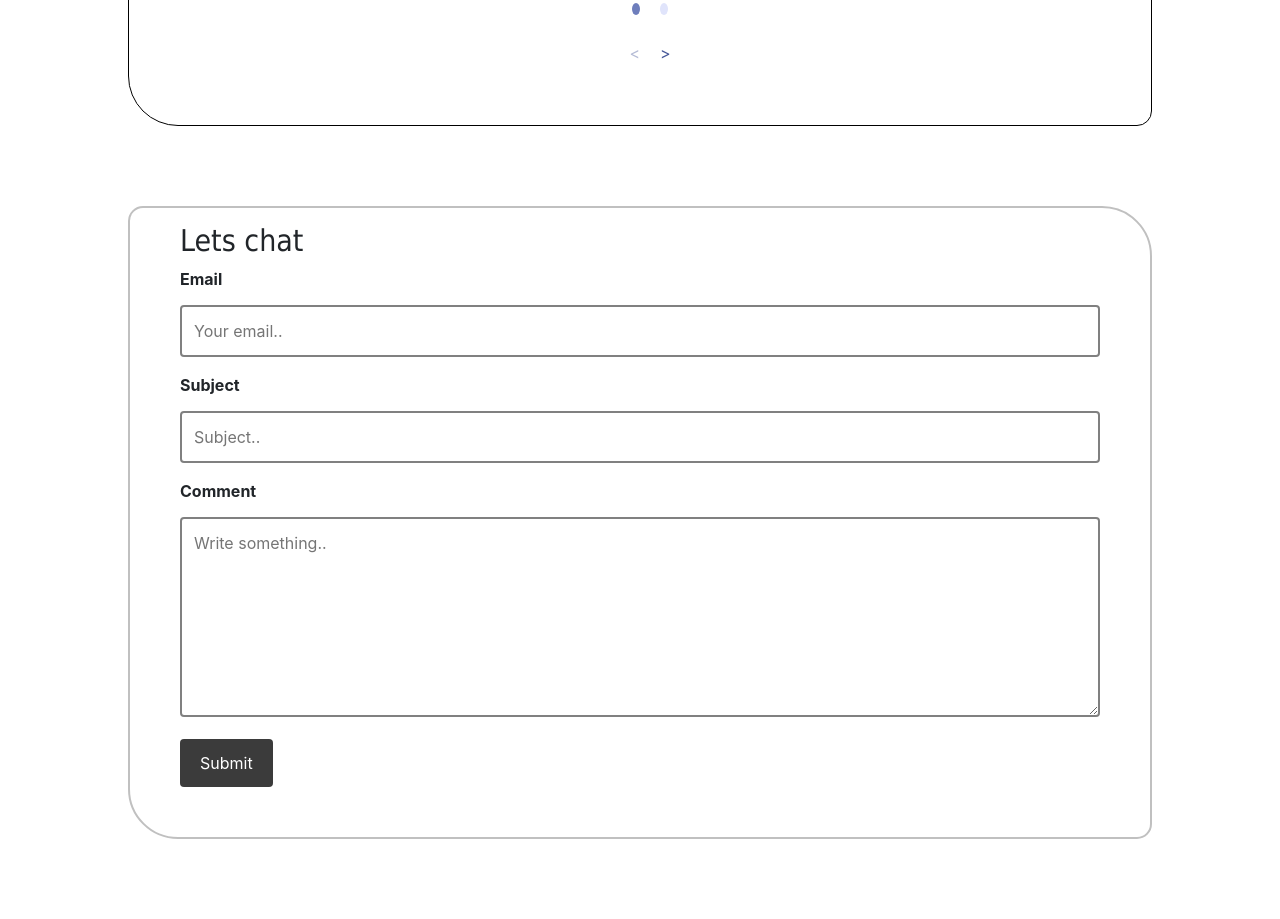
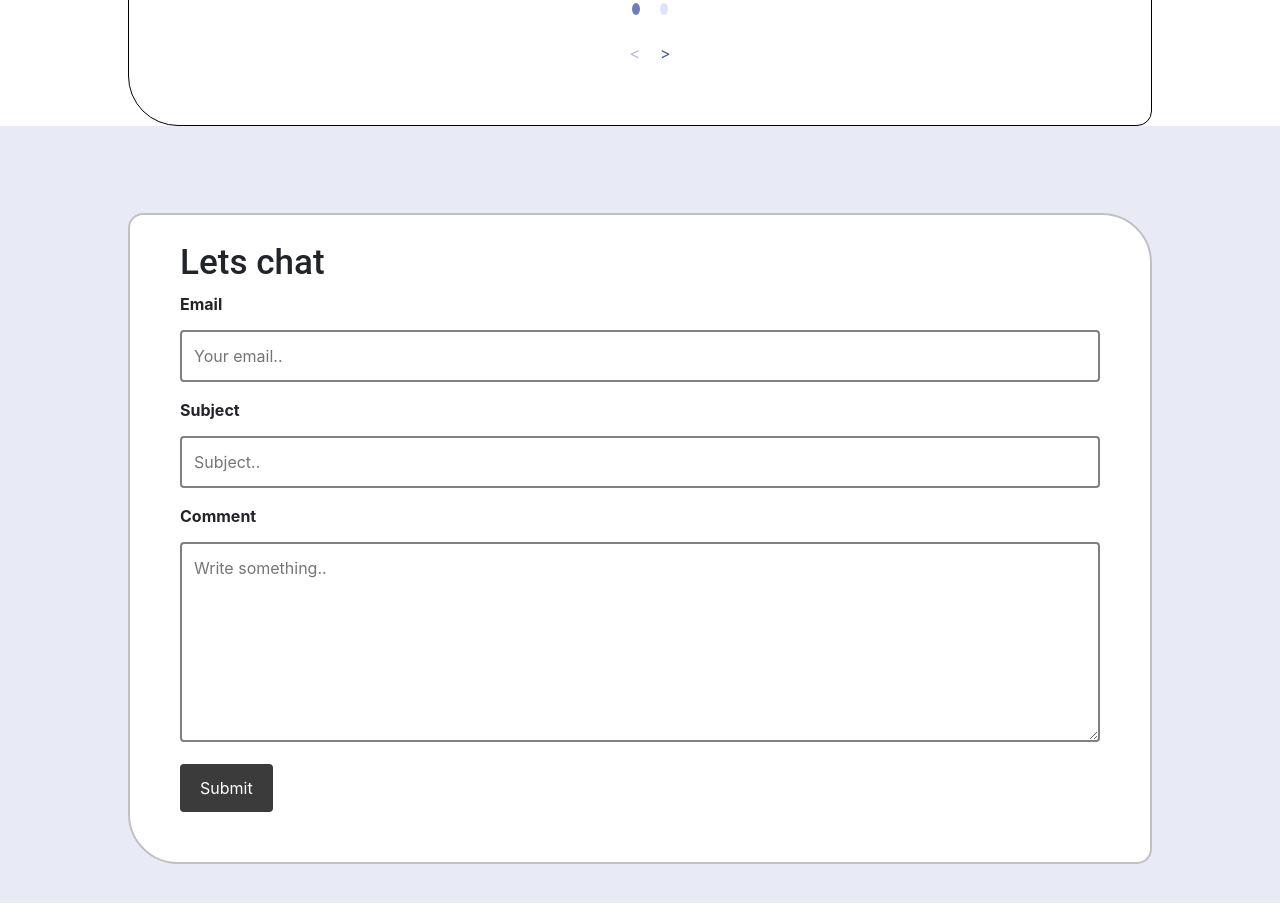
Before and after one commit to caseycling/portfolio, a React (Create React App) app in the folder client/: page / in a window 1280 px wide. Shown: the part 2580-3499 px from the top of the page. Built offline with nearby package versions, Linux system fonts and the light colour scheme; a web font is replaced by a local one.

Commit message:
Added background color and adjusted padding

```diff
--- a/client/src/components/Contact/Contact.css
+++ b/client/src/components/Contact/Contact.css
@@ -3,13 +3,16 @@
     width: 80%;
     margin: 80px;
     margin-left: 10%;
+    margin-bottom: 0;
     /* margin-right: 5%; */
     padding: 50px;
+    padding-top: 200px;
     padding-top: 0px;
 
     align-content: center;
     border: solid 2px silver;
     border-radius: 15px 50px;
+    background-color: white;
     /* background-image: url('../../images/navbackground.jpg'); */
   }
 
--- a/client/src/components/Contact/Contact.js
+++ b/client/src/components/Contact/Contact.js
@@ -50,8 +50,9 @@ class Contact extends React.Component {
 
   render() {
     return (
+      <div style={{backgroundColor: 'rgb(232, 234, 246)', paddingTop: '.5%', paddingBottom: '3%'}}>
         <div className="contactContainer" id="contact">
-        <h3 style={{ fontSize: "30px", fontFamily: "MontSerrat,Tahoma,Arial,sans-serif", paddingTop: "15px"}}>Lets chat</h3>
+          <h3 style={{ fontSize: "35px", fontFamily: "Roboto, sans-serif", paddingTop: "3%" }}>Lets chat</h3>
           <form action="action_page.php">
 
             <div>
@@ -91,6 +92,7 @@ class Contact extends React.Component {
             <input type="submit" value="Submit" onClick={this.handleSubmit} />
           </form>
         </div>
+      </div>
     )
   }
 }
```
Lines whose indentation alone changed are shown as unchanged.
